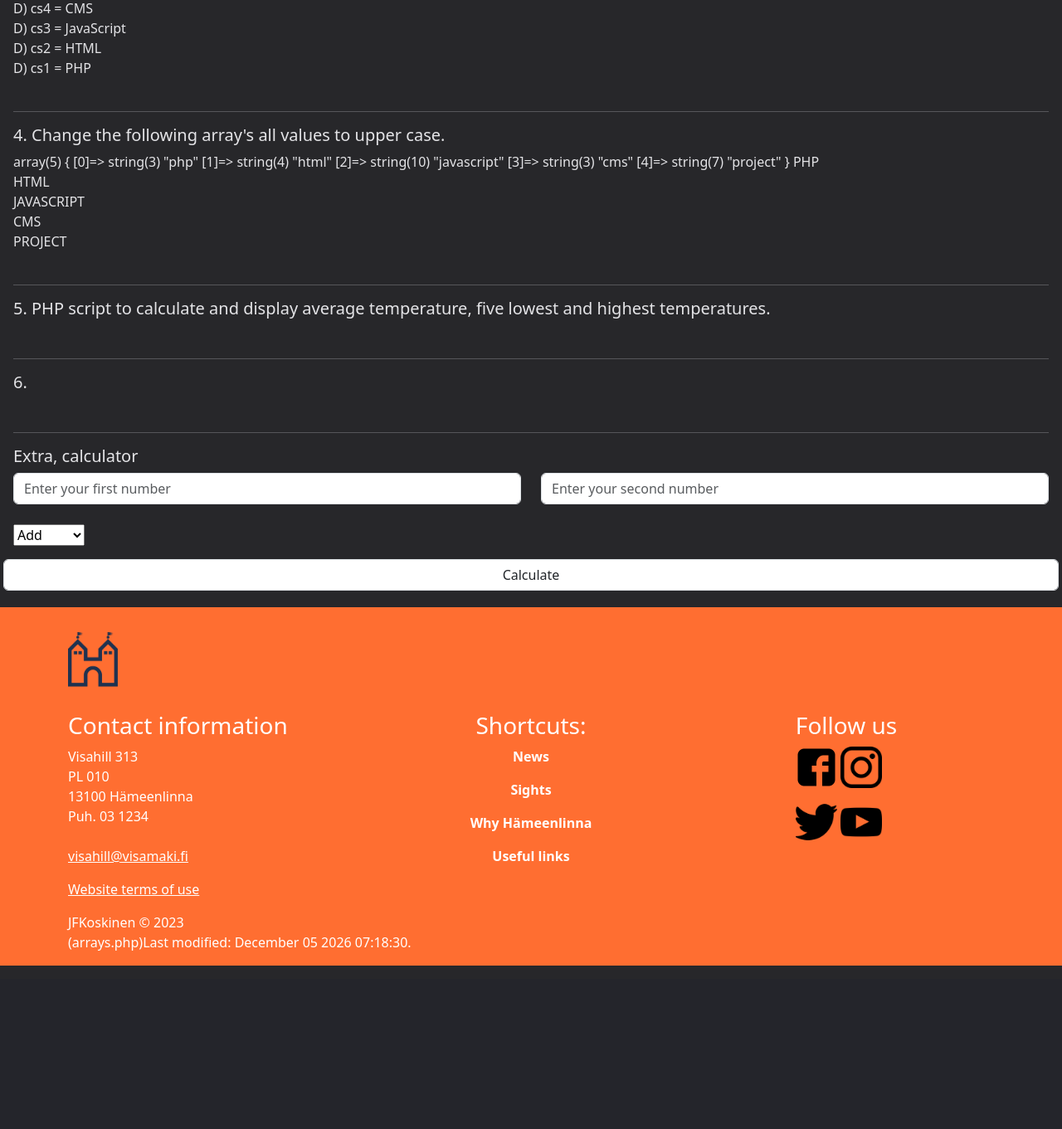
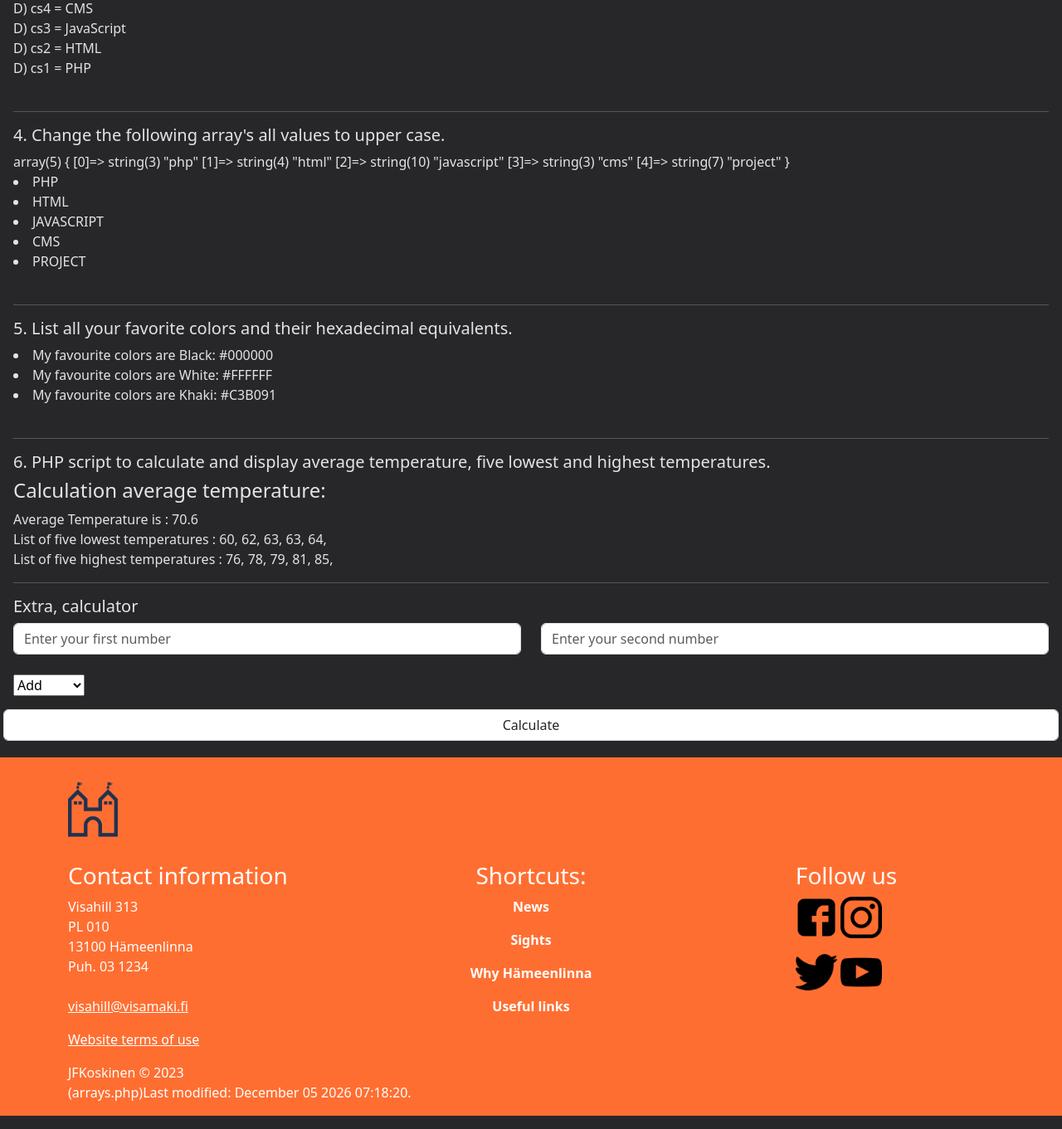
Before and after one commit to Fernoss/JFKoskinen_web_programming, a PHP site: page /arrays.php in a window 1280 px wide. Shown: the part 1771-3132 px from the top of the page at 83% size. Before the commit the page ends 2935 px from the top, so only its background shows below. Run offline with PHP 8.4, Linux system fonts and the light colour scheme; some libraries are stand-ins or nearby versions.

Commit message:
Finished exercise 5

```diff
--- a/in-class_website/arrays.php
+++ b/in-class_website/arrays.php
@@ -73,26 +73,81 @@ Krsort($courses3);
 
     for($i = 0; $i < count($courses4); $i++) {
         $courses4[$i] = strtoupper($courses4[$i]);
-        echo $courses4[$i] . "<br>";
+        echo "<li>" . $courses4[$i] . "<br>";
     }
 ?>
 
 <br>
 <hr>
-<h5>5. PHP script to calculate and display average temperature, five lowest and highest temperatures.</h5>
+<h5>5. List all your favorite colors and their hexadecimal equivalents.</h5>
 <?php
-
+    $fav_color = array('Black' => '#000000 ', 'White' => '#FFFFFF', 'Khaki' => '#C3B091');
+    foreach ($fav_color as $key => $hex) {
+    echo "<li>My favourite colors are $key: $hex <br> ";
+    }
 ?>
 
 <br>
 <hr>
-<h5>6. </h5>
+<h5>6. PHP script to calculate and display average temperature, five lowest and highest temperatures.</h5>
+<?php
+    echo "<h4> Calculation average temperature: </h4>";
+    $month_temp = "78, 60, 62, 68, 71, 68, 73, 85, 66, 64, 76, 63, 81, 76, 73,
+    68, 72, 73, 75, 65, 74, 63, 67, 65, 64, 68, 73, 75, 79, 73";
+// what is explode and what does the below code do? :
+/*
+A built-in function that splits a string into different strings.
+While splitting the string we use separator for e.g. " " or "," that splits the string wherever the separator parameter occurs.
+This function returns an array of strings as a result of splitting the original string.
+There is no need to parse/change value type.
+So in this code we use separator "," from $month_temp.
+*/
+$temp_array = explode(',', $month_temp);
+$tot_temp = 0;
+// What is count?
+/*
+Counts all elements in an array when used with an array.
+Here count() counts all the elements inside $temp_array that we defined previously
+*/
+$temp_array_length = count($temp_array);
+foreach($temp_array as $temp)
+{
+ $tot_temp += $temp;
+}
+ $avg_high_temp = $tot_temp/$temp_array_length;
+ echo "Average Temperature is : ".$avg_high_temp."
+";
+// what does sort do?
+/*
+Sorts array in place by values in ascending order. To sort otherways we use
+for example rsort(), Krsort() etc.
+*/
+sort($temp_array);
+echo "<br> List of five lowest temperatures :";
+for ($i=0; $i< 5; $i++)
+{
+echo $temp_array[$i].", ";
+}
+echo "<br>List of five highest temperatures :";
+// explain the following loop
+/*
+We use for loop to loop through the array and printing our five highest array values.
+So here we assign for $i $temp_array_length - 5 in order to get the total values of an array except the last 5.
+This allows as to loop through the remaining 5 when $i < $temp_array_length.
+This could also be done that after five lowest temperature loop we use rsort($temp_array) and loop through
+the list where $i = 0 etc.
+*/
+for ($i=($temp_array_length-5); $i< ($temp_array_length); $i++)
+{
+echo $temp_array[$i].", ";
+}
+?>
 
 <br>
 <hr>
 <h5>Extra, calculator</h5>
 <form action="" method="get">
-  <div class="row">
+  <div class="row" style="color: black;">
         <div class="col">
             <input class="form-control" type="number" step="any" placeholder="Enter your first number" name="num1" required><br>
         </div>
```
